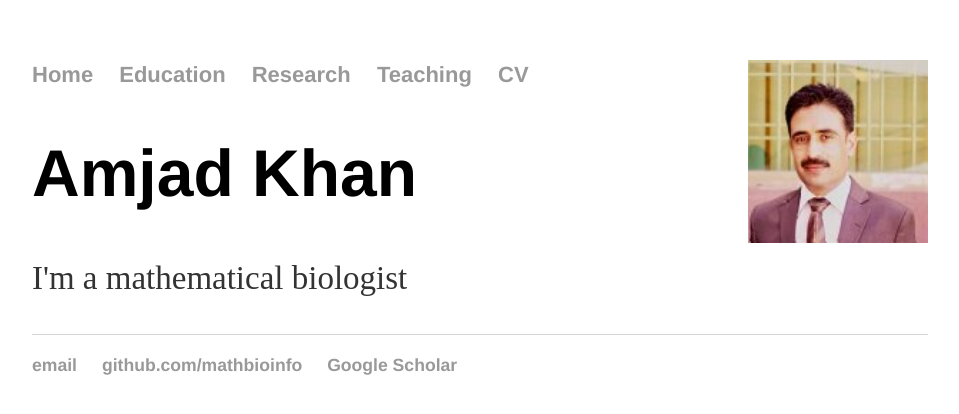
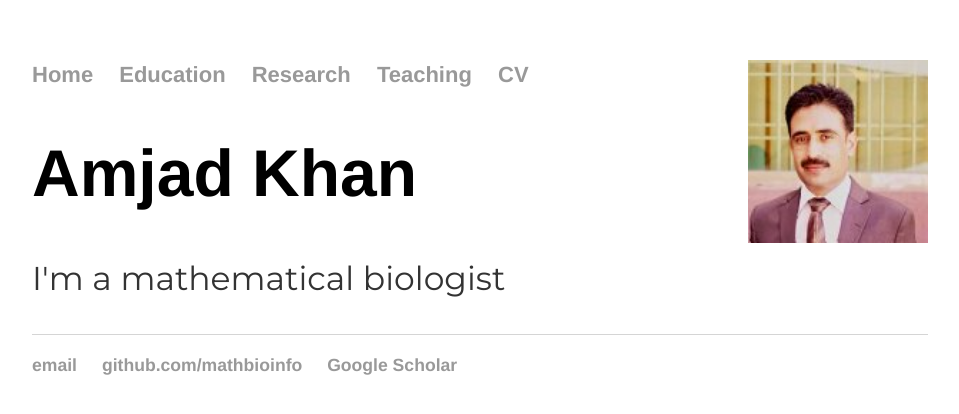
Before and after one commit to MathBioInfo/amjadkhan, a Jekyll site: the page index.html, which Jekyll copies as it is, in a window 1280 px wide. Shown: the top 414 px of the page, without its empty margins (160-1119 px from the left). Built offline with Jekyll 4.4.1, drawn with Linux system fonts in a browser that asks for light colours.

Commit message:
Update index.html

```diff
--- a/index.html
+++ b/index.html
@@ -1,15 +1,26 @@
 <!DOCTYPE html>
 <html>
+<meta http-equiv="Cache-Control" content="no-cache, no-store, must-revalidate"/>
+<meta http-equiv="Pragma" content="no-cache"/>
+<meta http-equiv="Expires" content="0"/>
+<head>
+
+  <meta http-equiv="CONTENT-TYPE" content="text/html; charset=windows-1252">
+<link href='https://fonts.googleapis.com/css?family=Montserrat:400,700&subset=latin,latin-ext' rel='stylesheet' type='text/css' />
+<link href='https://fonts.googleapis.com/css?family=Montserrat:400,700&subset=latin,latin-ext' rel='stylesheet' type='text/css' />
+<link href='https://fonts.googleapis.com/css?family=Montserrat:400,700&subset=latin,latin-ext' rel='stylesheet' type='text/css' />
+<link href='https://fonts.googleapis.com/css?family=Montserrat:400,700&subset=latin,latin-ext' rel='stylesheet' type='text/css' />
+<link href='https://fonts.googleapis.com/css?family=Lora:400,700,400italic,700italic&subset=latin,latin-ext' rel='stylesheet' type='text/css' />
+<style>
+body {
+    font-family: 'Montserrat';font-size: 22px;
+}
+</style>
 	<head>
 		<title>Amjad Khan</title>
 		 <img src="images/amjadkhan.jfif" style="float: right; width: 180px; margin-left: 15px;">
 		<link rel="stylesheet" type="text/css" href="css/main.css">
 	</head>
-	<style>
-body {
-    font-family: 'Montserrat';font-size: 22px;
-}
-</style>
 	<body>
 		<nav>
     		<ul>
```
